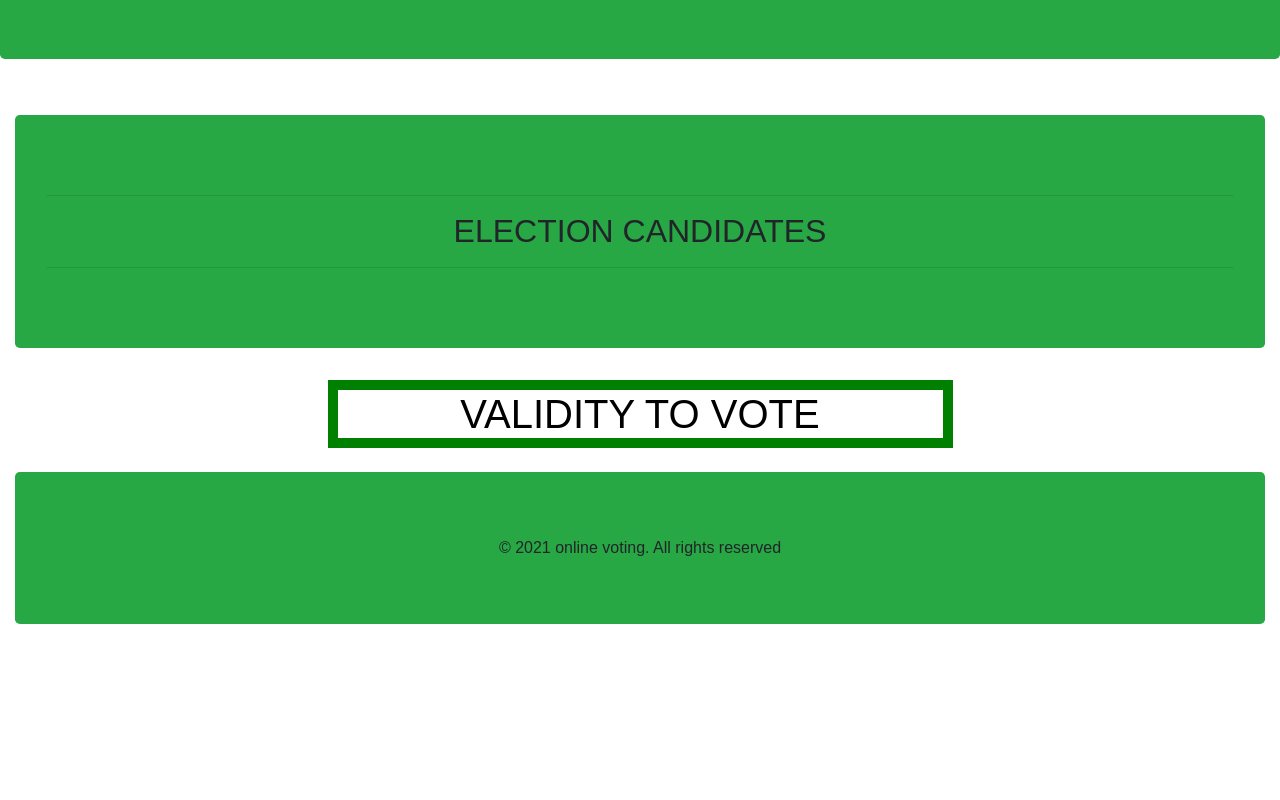
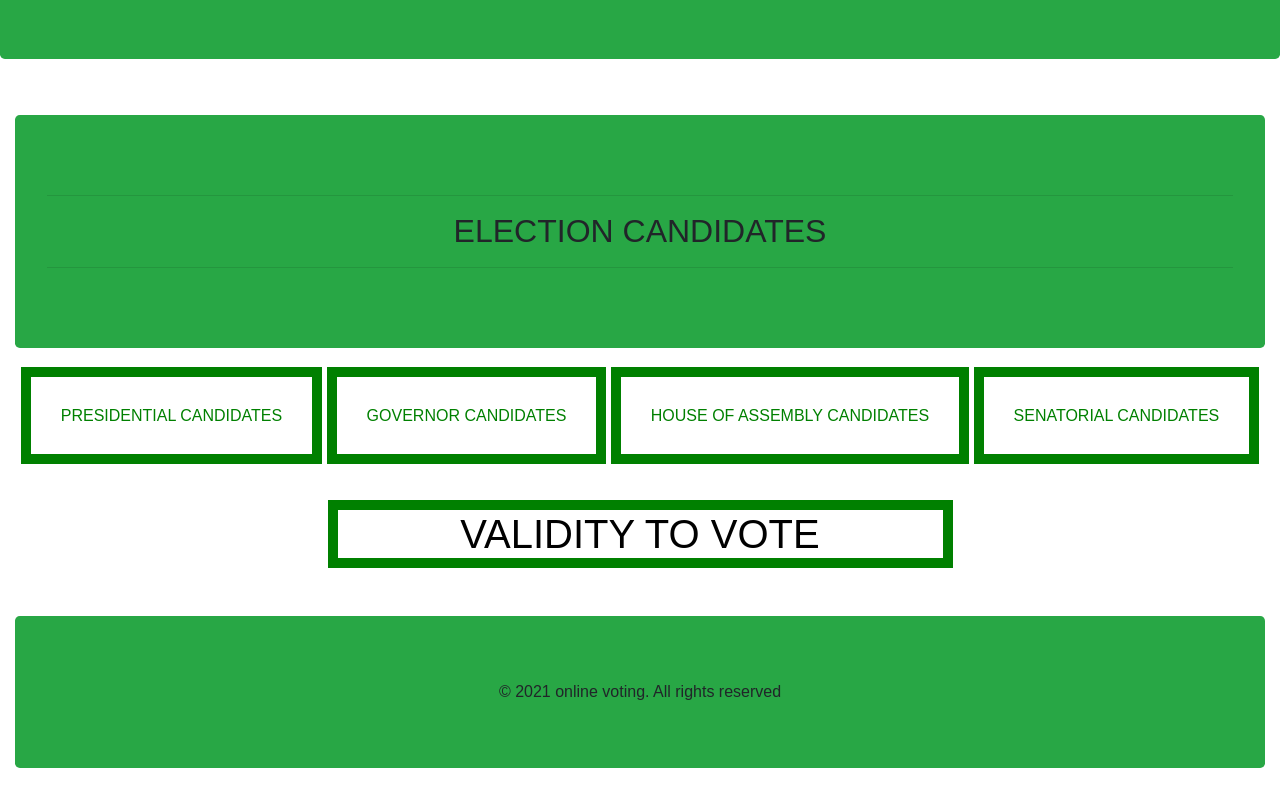
Before and after one commit to DurodolaAdeola/voting, a plain HTML site: page index.html in a window 1280 px wide. Shown: the part 1107-1907 px from the top of the page. Before the commit the page ends 1763 px from the top, so only its background shows below. Drawn offline with Linux system fonts and the light colour scheme.

Commit message:
voting candidates

```diff
--- a/css/style.css
+++ b/css/style.css
@@ -33,3 +33,7 @@ h1{
 .form {
     display: none;
 }
+.governor{
+    color: green;
+    border: 10px solid green;
+}
--- a/index.html
+++ b/index.html
@@ -43,7 +43,17 @@
     <!--election candidates-->
     <div class="jumbotron bg-success"><hr>
         <h2>ELECTION CANDIDATES</h2><hr>
-    </div>
+    </div><br>
+    <div>
+            <a href="image/2019-GENERAL-ELECTIONS-FINAL-LIST-OF-PRESIDENTIAL-CANDIDATES - Copy.pdf" class="governor">PRESIDENTIAL CANDIDATES</a>
+            <a href="image/Final-List-GOVs-30012019-with-Remarks-5 - Copy.pdf" class="governor">GOVERNOR CANDIDATES</a>
+
+            <a href="image/FINAL-LIST-OF-STATE-HOUSE-OF-ASSEMBLY-CANDIDATE_compressed-1.pdf" class="governor">HOUSE OF ASSEMBLY CANDIDATES</a>
+
+
+            <a href="image/2019-GENERAL-ELECTIONS-FINAL-LIST-OF-SENATORIAL-CANDIDATE-1 - Copy.pdf" class="governor">SENATORIAL CANDIDATES</a>
+
+    </div><br><br><br>
     <!--validity to vote-->
     <h1 class="val">VALIDITY TO VOTE</h1><br>
     <!--validity form-->
@@ -57,7 +67,7 @@
             <input type="text" name="height" id="Height" placeholder="Height" value="" class="form-control" required><br>
         </form>
         <button type="submit" class="btn" id="Btn">SUBMIT</button>
-    </div>
+    </div><br>
     <footer class="jumbotron bg-success">
         © 2021 online voting. All rights reserved
     </footer>
```
Also changed, not shown: 10 other files.
